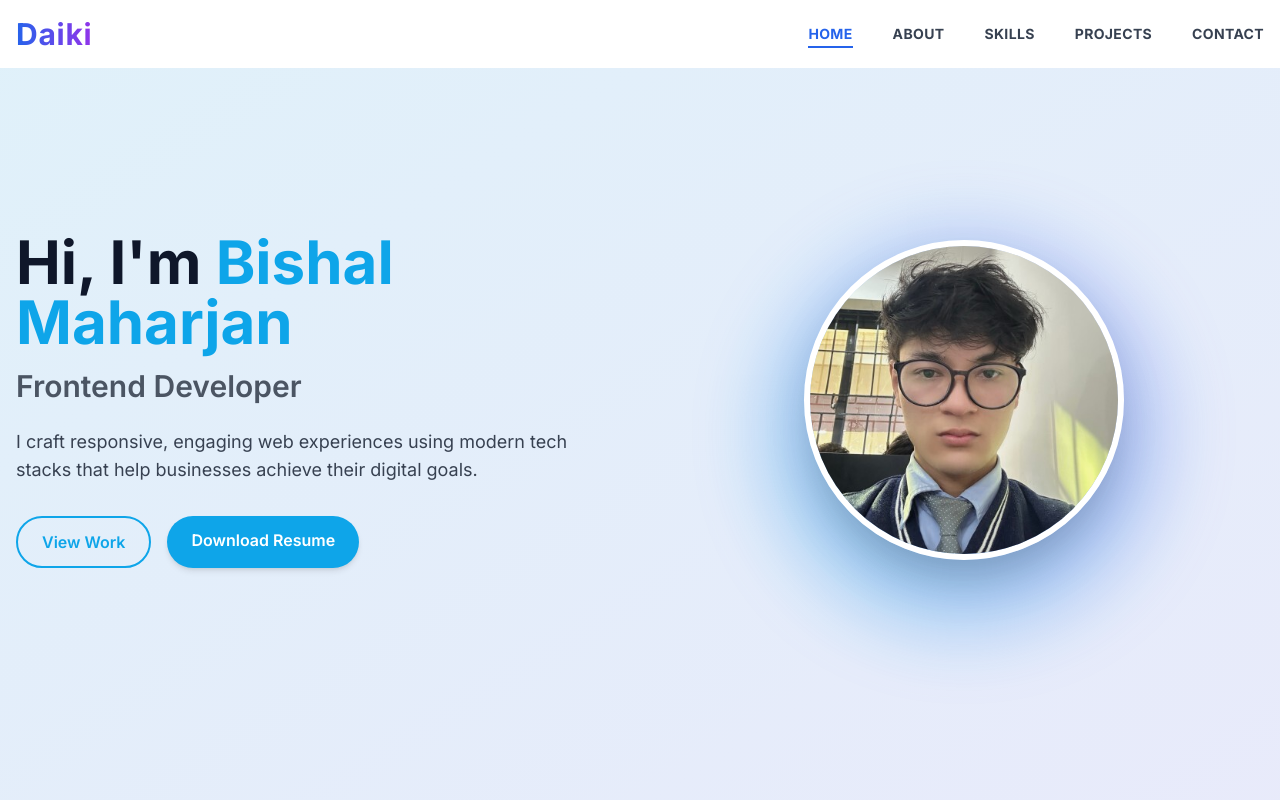
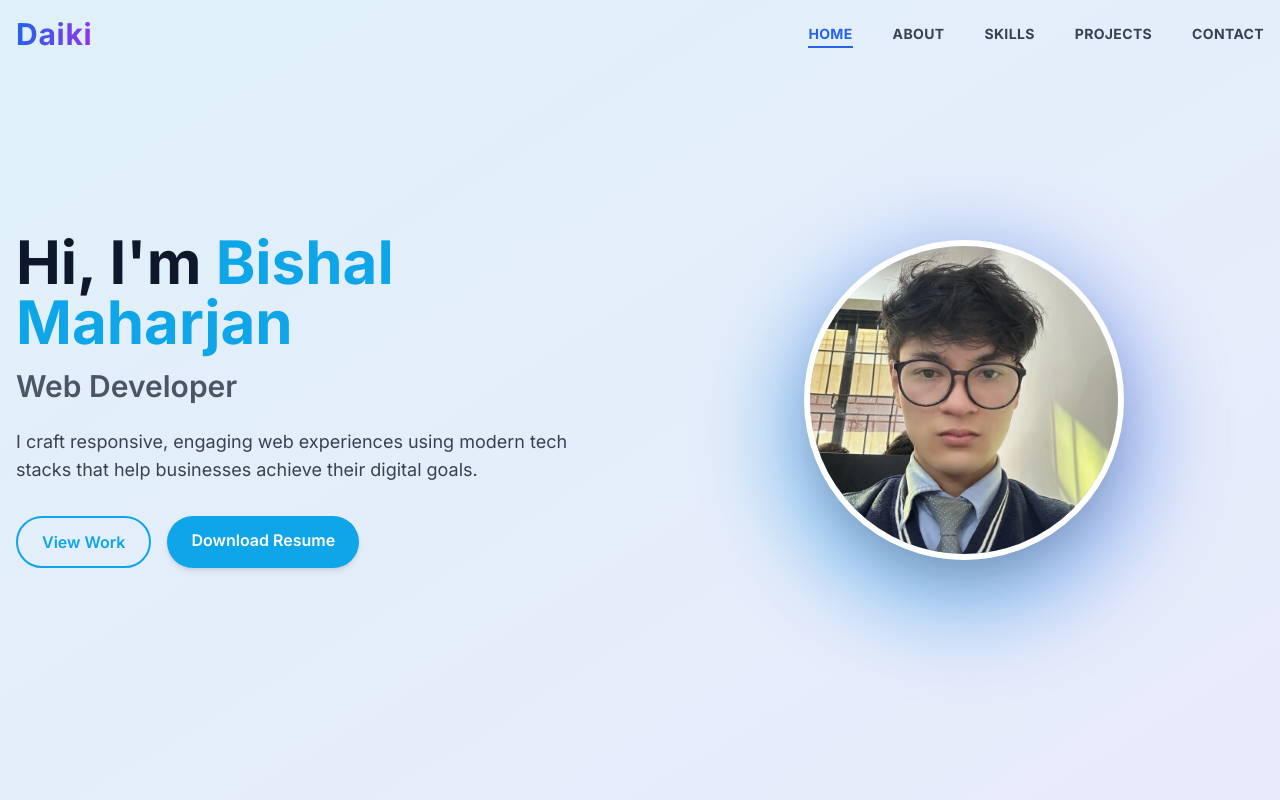
Before and after one commit to zDaiki/my-portfolio, a React (Vite) app: page / in a window 1280 px wide. Shown: the top 800 px of the page. Built offline with nearby package versions, Linux system fonts and the light colour scheme.

Commit message:
new project add

```diff
--- a/src/components/Hero.jsx
+++ b/src/components/Hero.jsx
@@ -27,7 +27,7 @@ const Hero = () => {
               Hi, I'm <span className="text-primary">Bishal Maharjan</span>
             </h1>
             <h2 className="text-2xl md:text-3xl text-gray-600 font-semibold mb-6">
-              Frontend Developer
+              Web Developer
             </h2>
             <p className="text-lg text-gray-700 mb-8 max-w-xl">
               I craft responsive, engaging web experiences using modern tech stacks that help businesses achieve their digital goals.
@@ -40,7 +40,7 @@ const Hero = () => {
                 View Work
               </button>
               <a
-                href="/bishal--Resume.pdf"
+                href="/bishal_Maharjan_resume.pdf"
                 download="bishalResume.pdf"
                 className="px-6 py-3 rounded-full bg-primary text-white font-semibold shadow-md hover:bg-primary/70 transition"
               >
--- a/src/components/Navbar.jsx
+++ b/src/components/Navbar.jsx
@@ -93,8 +93,10 @@ const Navbar = () => {
   return (
     <nav
       ref={navbarRef}
-      className={`py-4 bg-white fixed top-0 left-0 right-0 z-50 transition-all duration-300 ${
-        scrolled ? 'shadow-lg' : ''
+      className={`py-4 fixed top-0 left-0 right-0 z-50 transition-all duration-300 backdrop-filter ${
+        scrolled
+          ? 'bg-white bg-opacity-30 backdrop-blur-md shadow-lg'
+          : 'bg-transparent'
       }`}
     >
       <div className="container mx-auto px-4 flex justify-between items-center">
--- a/src/components/Projects.jsx
+++ b/src/components/Projects.jsx
@@ -7,6 +7,7 @@ import movie from '../assets/Movie.png'
 import Gym from '../assets/gym.png'
 import expense from '../assets/expense.png'
 import expensetracker from '../assets/expensetracker.png'
+import ticket from '../assets/ticket.png'
 
 const Projects = () => {
   const projects = [
@@ -65,6 +66,14 @@ const Projects = () => {
       description: 'Expense tracker to record and categorize your daily spending.Gain insights into your financial habits and take control of your budget effortlessly.',
       technologies: ['Angular', 'TypeScript', 'SCSS'],
       link: 'https://zexpensetracker.netlify.app',
+    },
+    {
+      id: 8,
+      title: 'Movie-Ticket Booking Website',
+      image: ticket,
+      description: 'Movie Ticket booking made using MERN stack where user can login and book ticket along with seats and esewa payment integration',
+      technologies: ['React', 'Expressjs', 'MongoDB', 'Nodejs' ],
+      link: 'https://movie-show-zeta.vercel.app/',
     }
   ];
 
```
Also changed, not shown: 2 other files (tests, documents, lock files or other folders).
